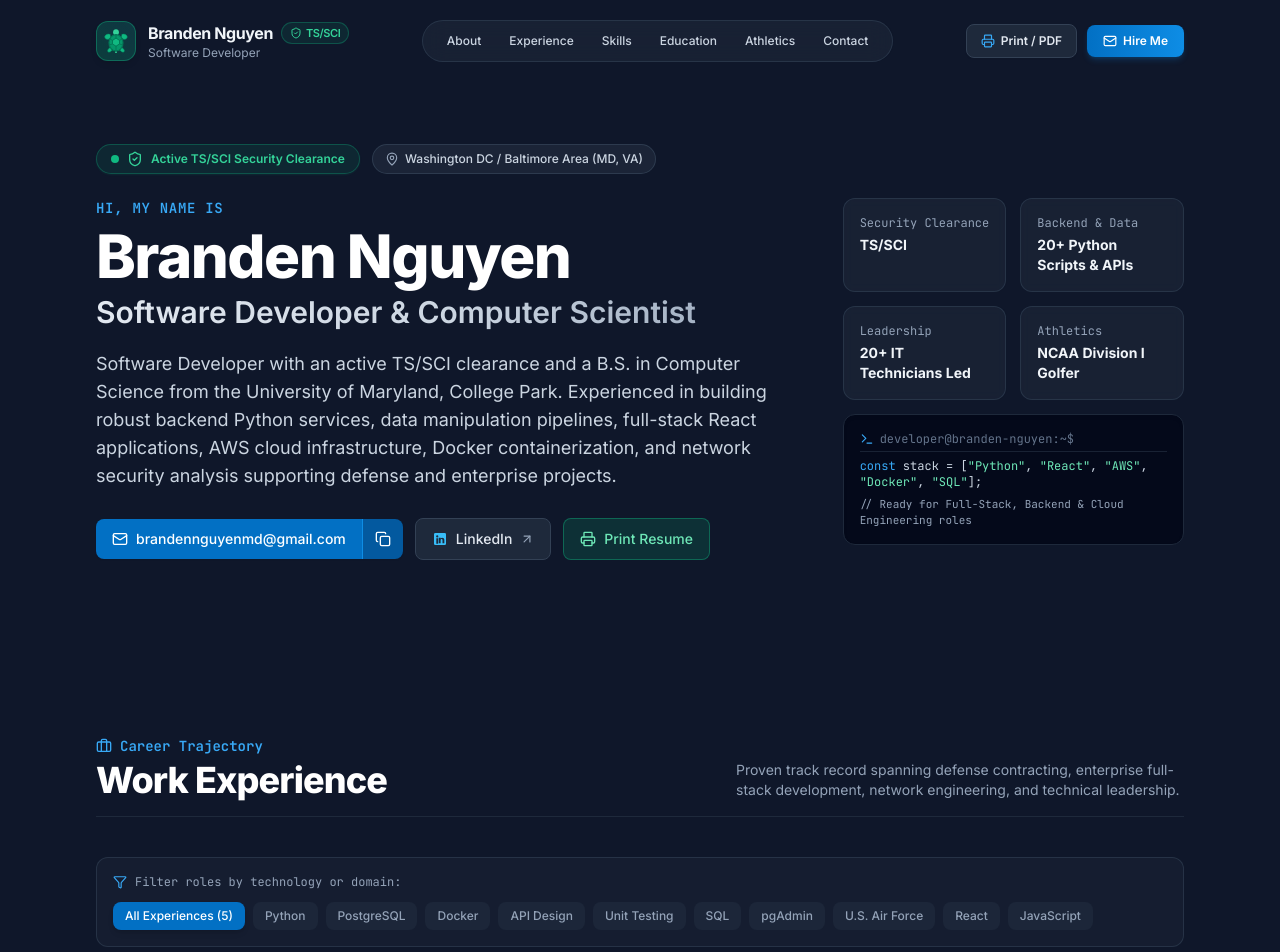
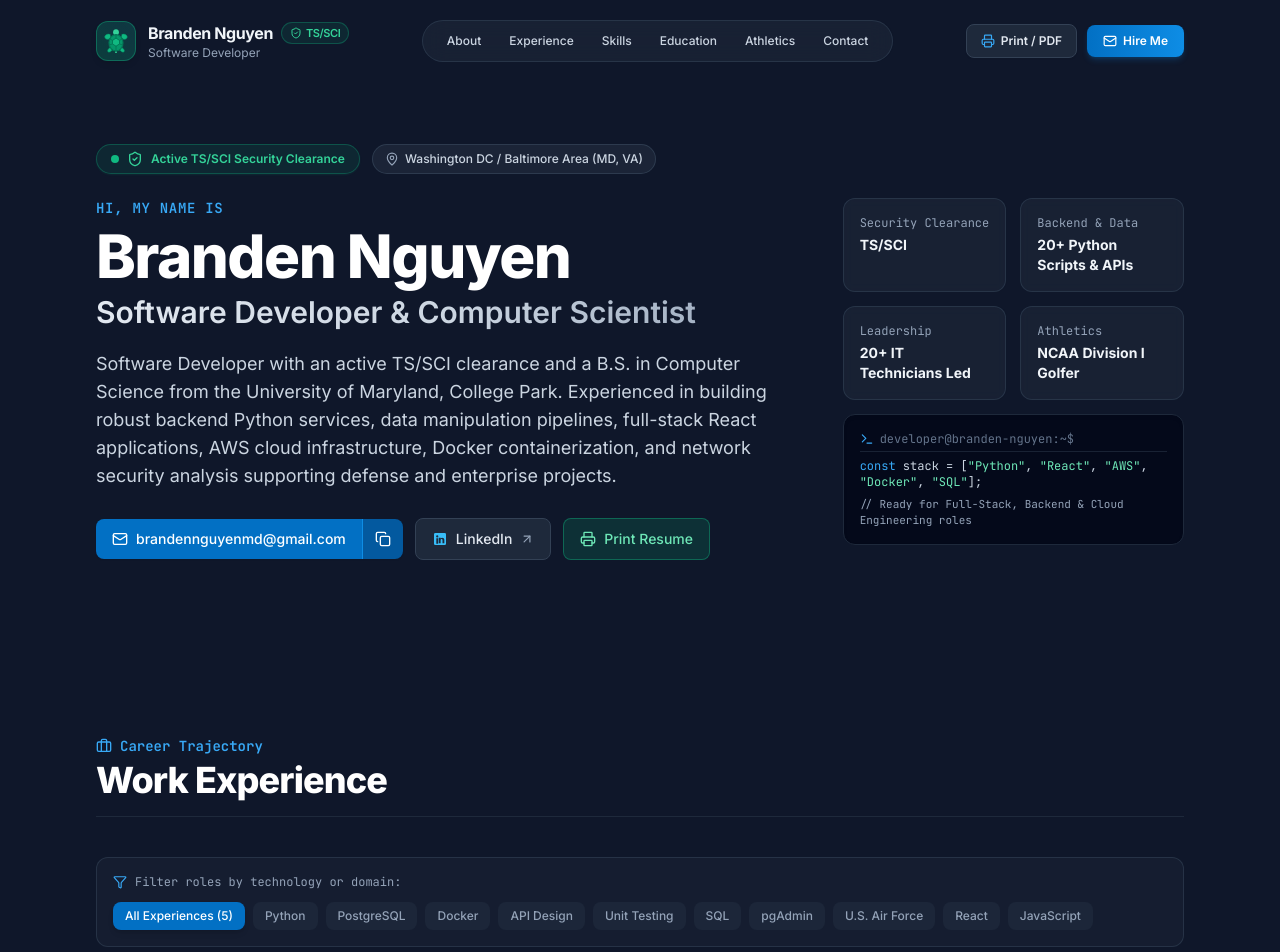
Before and after one commit to BrandenWin/ResumeApp, a React (Vite) app: page / in a window 1280 px wide. Shown: the top 952 px of the page. Built offline with nearby package versions, Linux system fonts and the light colour scheme.

Commit message:
Remove subtitle text from work experience section

```diff
--- a/src/components/Experience.jsx
+++ b/src/components/Experience.jsx
@@ -27,8 +27,7 @@ export default function Experience() {
     <section id="experience" className="py-20 relative">
       <div className="max-w-6xl mx-auto px-4 sm:px-6 lg:px-8">
         {/* Section Title */}
-        <div className="flex flex-col sm:flex-row sm:items-end justify-between mb-10 pb-4 border-b border-slate-800 gap-4">
-          <div>
+        <div className="mb-10 pb-4 border-b border-slate-800">
           <div className="flex items-center gap-2 text-brand-400 font-mono text-sm font-semibold mb-1">
             <Briefcase className="w-4 h-4" />
             <span>Career Trajectory</span>
@@ -36,10 +35,6 @@ export default function Experience() {
           <h2 className="text-3xl sm:text-4xl font-extrabold text-white tracking-tight">
             Work Experience
           </h2>
-          </div>
-          <p className="text-sm text-slate-400 max-w-md">
-            Proven track record spanning defense contracting, enterprise full-stack development, network engineering, and technical leadership.
-          </p>
         </div>
 
         {/* Skill Filter Bar */}
```
Lines whose indentation alone changed are shown as unchanged.
